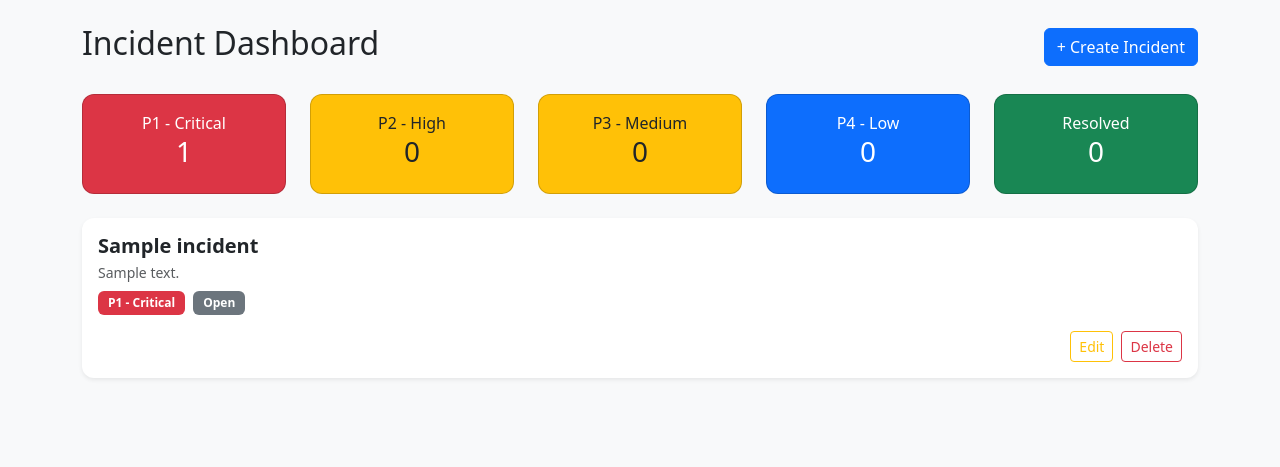
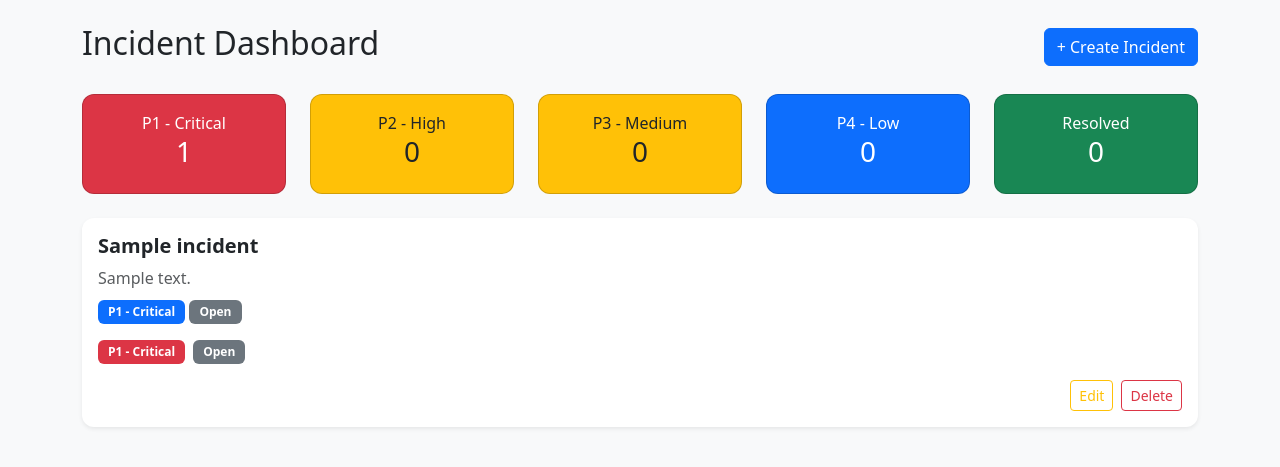
Before and after one commit to Pillasaivenkateshkumar/incident-system, a Django app: page / in a window 1280 px wide. Shown: the part 54-521 px from the top of the page. Run offline with Django 5.2, Linux system fonts and the light colour scheme; tables that the repository leaves empty hold one stand-in row (values such as "Sample post").

Commit message:
Fix update priority bug

```diff
--- a/incidents/templates/incidents/index.html
+++ b/incidents/templates/incidents/index.html
@@ -24,9 +24,10 @@
         <!-- HEADER -->
         <div class="d-flex justify-content-between align-items-start">
             <div>
-                <h5 class="fw-bold mb-1">{{ incident.title }}</h5>
-                <p class="text-muted small mb-2">
-                    {{ incident.description }}
+                <h5 class="fw-bold">{{ incident.title }}</h5>
+                <p class="text-muted mb-2">{{ incident.description }}</p>
+                    <span class="badge bg-primary">{{ incident.get_priority_display }}</span>
+                    <span class="badge bg-secondary">{{ incident.status }}</span>
                 </p>
             </div>
         </div>
--- a/incidents/views.py
+++ b/incidents/views.py
@@ -49,11 +49,15 @@ def update_incident(request, id):
     incident = get_object_or_404(Incident, id=id)
 
     if request.method == 'POST':
-        incident.title = request.POST['title']
-        incident.description = request.POST['description']
-        incident.priority = request.POST['priority']
-        incident.status = request.POST['status']
+        incident.title = request.POST.get('title')
+        incident.description = request.POST.get('description')
+        incident.priority = request.POST.get('priority')   # ✅ IMPORTANT
+        incident.status = request.POST.get('status')       # ✅ IMPORTANT
+
+        print("UPDATED PRIORITY:", incident.priority)  # debug
+
         incident.save()
+
         return redirect('index')
 
     return render(request, 'incidents/update.html', {'incident': incident})
```
Also changed, not shown: incidents/templates/incidents/update.html (+5 -5 lines).
